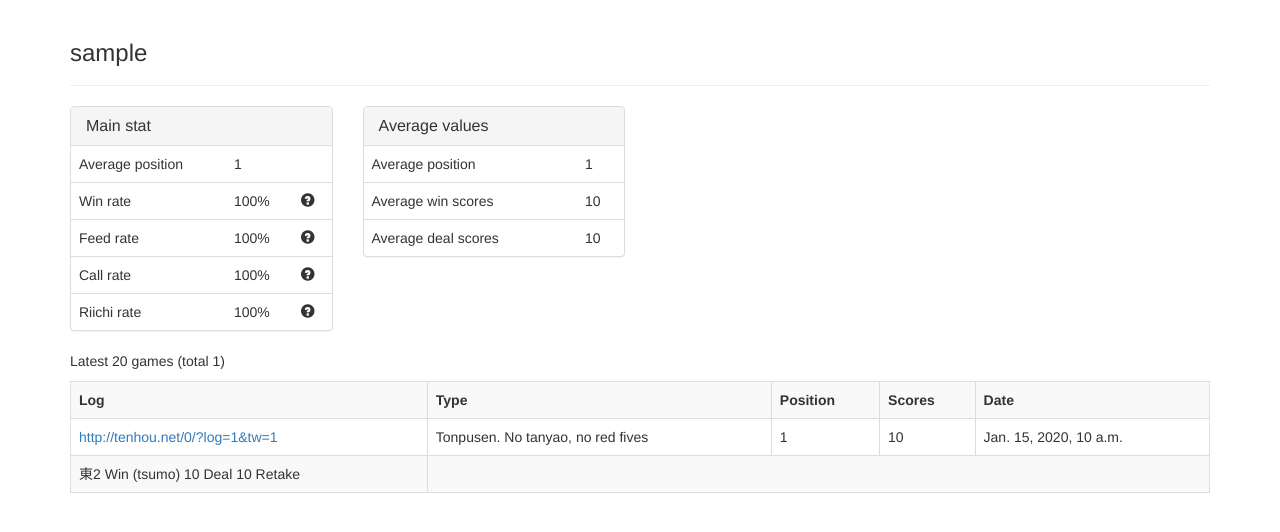
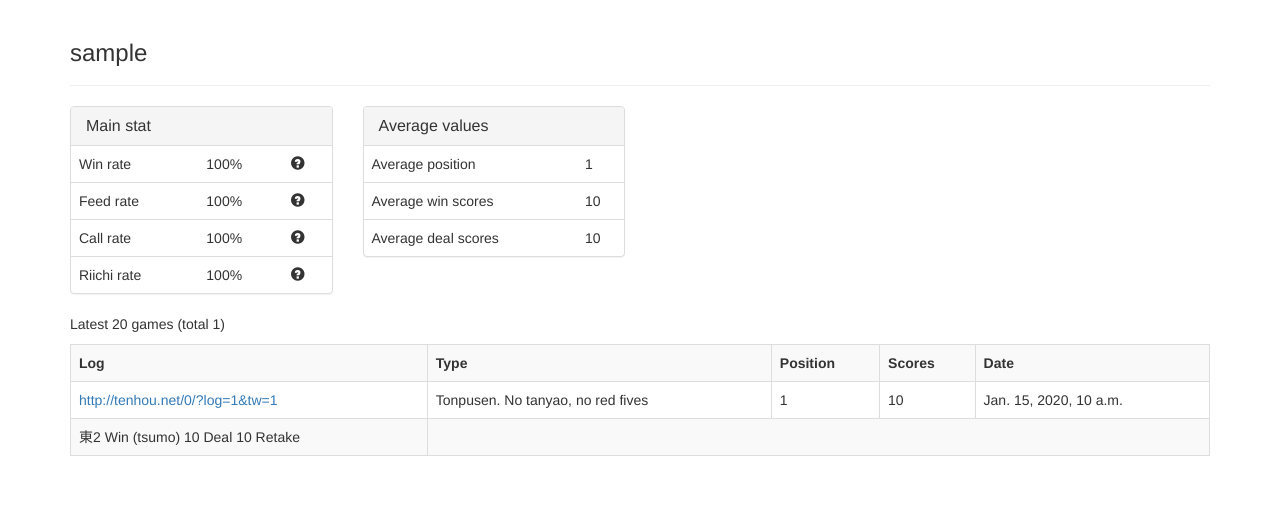
Before and after one commit to MahjongRepository/mahjong-stat, a Django app: page /players/1/ in a window 1280 px wide. Shown: the top 532 px of the page. Run offline with Django 3.2, Linux system fonts and the light colour scheme; tables that the repository leaves empty hold one stand-in row (values such as "Sample post"); some libraries are stand-ins or nearby versions.

Commit message:
Remove not needed average position

```diff
--- a/project/website/templates/website/player_statistics.html
+++ b/project/website/templates/website/player_statistics.html
@@ -12,11 +12,6 @@
                     <h3 class="panel-title">Main stat</h3>
                 </div>
                 <table class="table">
-                    <tr>
-                        <td>Average position</td>
-                        <td>{{ average_position|floatformat:-2 }}</td>
-                        <td></td>
-                    </tr>
                     <tr>
                         <td>Win rate</td>
                         <td>{{ win_rate|floatformat:-2 }}%</td>
```
